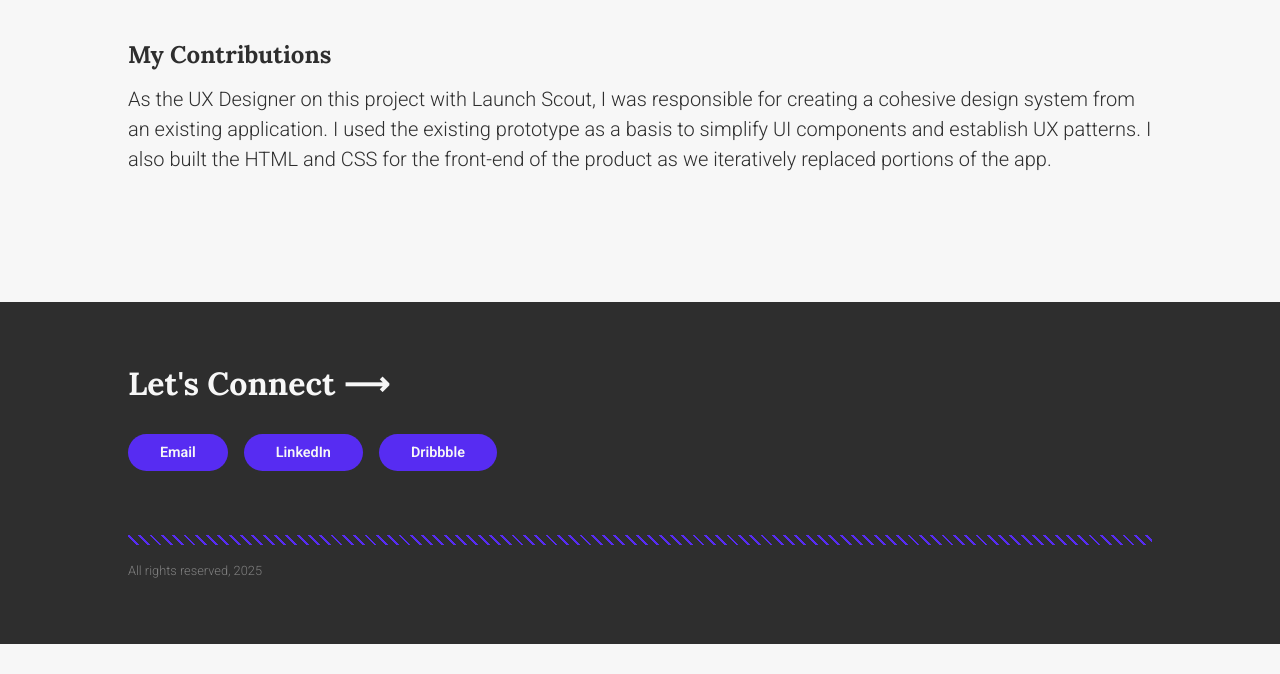
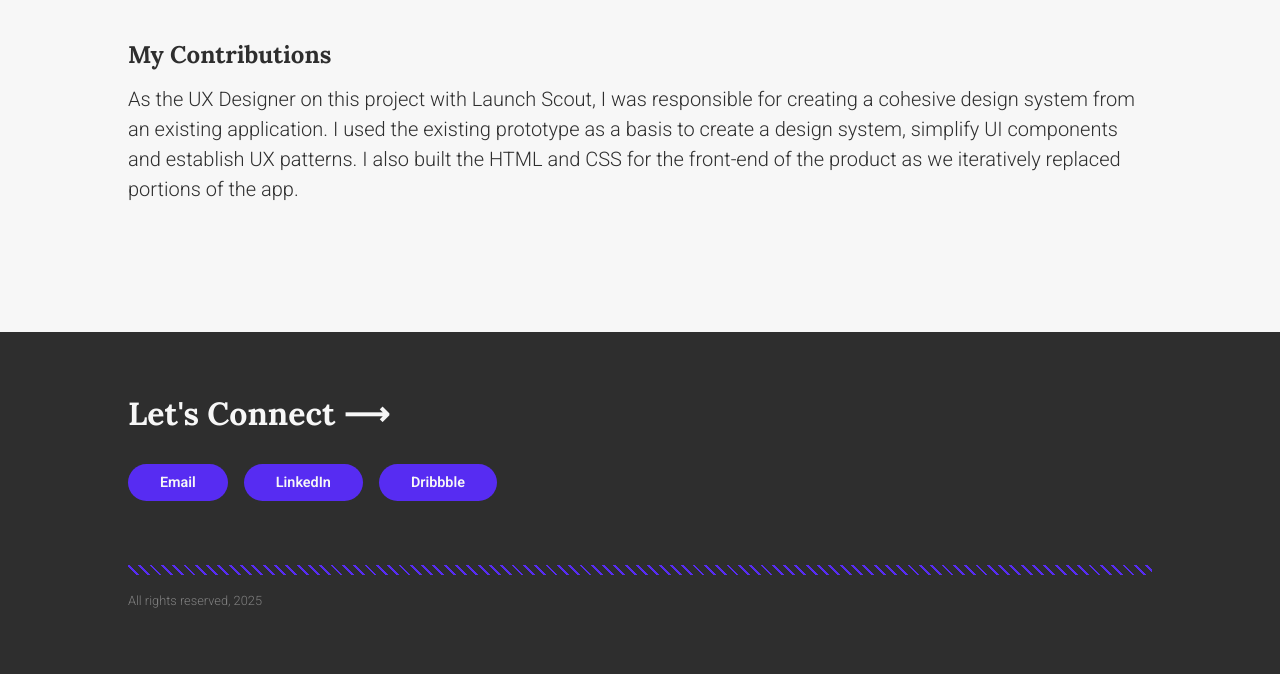
Before and after one commit to kspohlman/portfolio, an Eleventy site: page content/projects/frayt.md in a window 1280 px wide. Shown: the part 2211-2885 px from the top of the page. Before the commit the page ends 2855 px from the top, so only its background shows below. Built offline with nearby package versions, Linux system fonts and the light colour scheme; Eleventy itself is replaced by a stand-in of ours; files that its build step writes are made by us from their sources.

Commit message:
Tweak Frayt copy

```diff
--- a/content/projects/frayt.md
+++ b/content/projects/frayt.md
@@ -19,4 +19,4 @@
 
 <!-- My Contributions -->
 
-<p>As the UX Designer on this project with Launch Scout, I was responsible for creating a cohesive design system from an existing application. I used the existing prototype as a basis to simplify UI components and establish UX patterns. I also built the HTML and CSS for the front-end of the product as we iteratively replaced portions of the app.</p>
+<p>As the UX Designer on this project with Launch Scout, I was responsible for creating a cohesive design system from an existing application. I used the existing prototype as a basis to create a design system, simplify UI components and establish UX patterns. I also built the HTML and CSS for the front-end of the product as we iteratively replaced portions of the app.</p>
```
